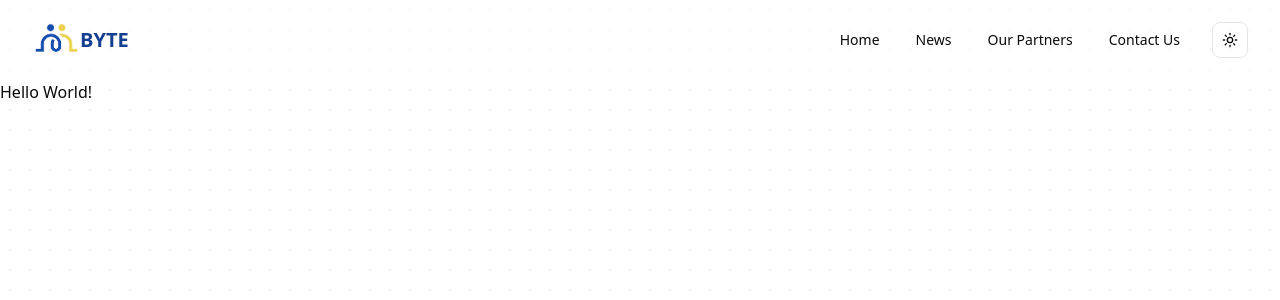
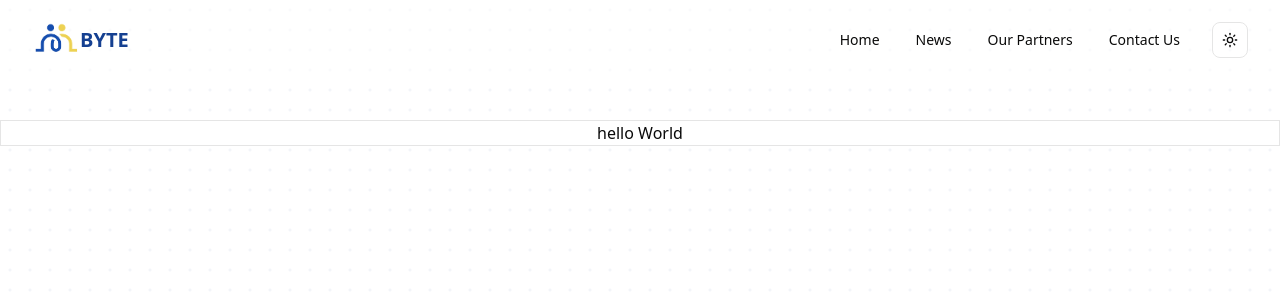
Before and after one commit to drei-404/project-byte, a Next.js app: page / in a window 1280 px wide. Shown: the top 300 px of the page. Built offline with nearby package versions, Linux system fonts and the light colour scheme.

Commit message:
feat: add hero section to main page

```diff
--- a/app/page.tsx
+++ b/app/page.tsx
@@ -1,7 +1,9 @@
+import Hero from "@/components/sections/hero";
+
 export default function Home() {
   return (
     <>
-      Hello World!
+      <Hero />
     </>
   );
 }
--- /dev/null
+++ b/components/sections/hero.tsx
@@ -0,0 +1,9 @@
+export default function Hero() {
+  return (
+    <>
+      <div className="relative mx-auto my-10 flex max-w-7xl flex-col items-center justify-center bg-background border">
+        <h1>hello World</h1>
+      </div>
+    </>
+  );
+}
```
